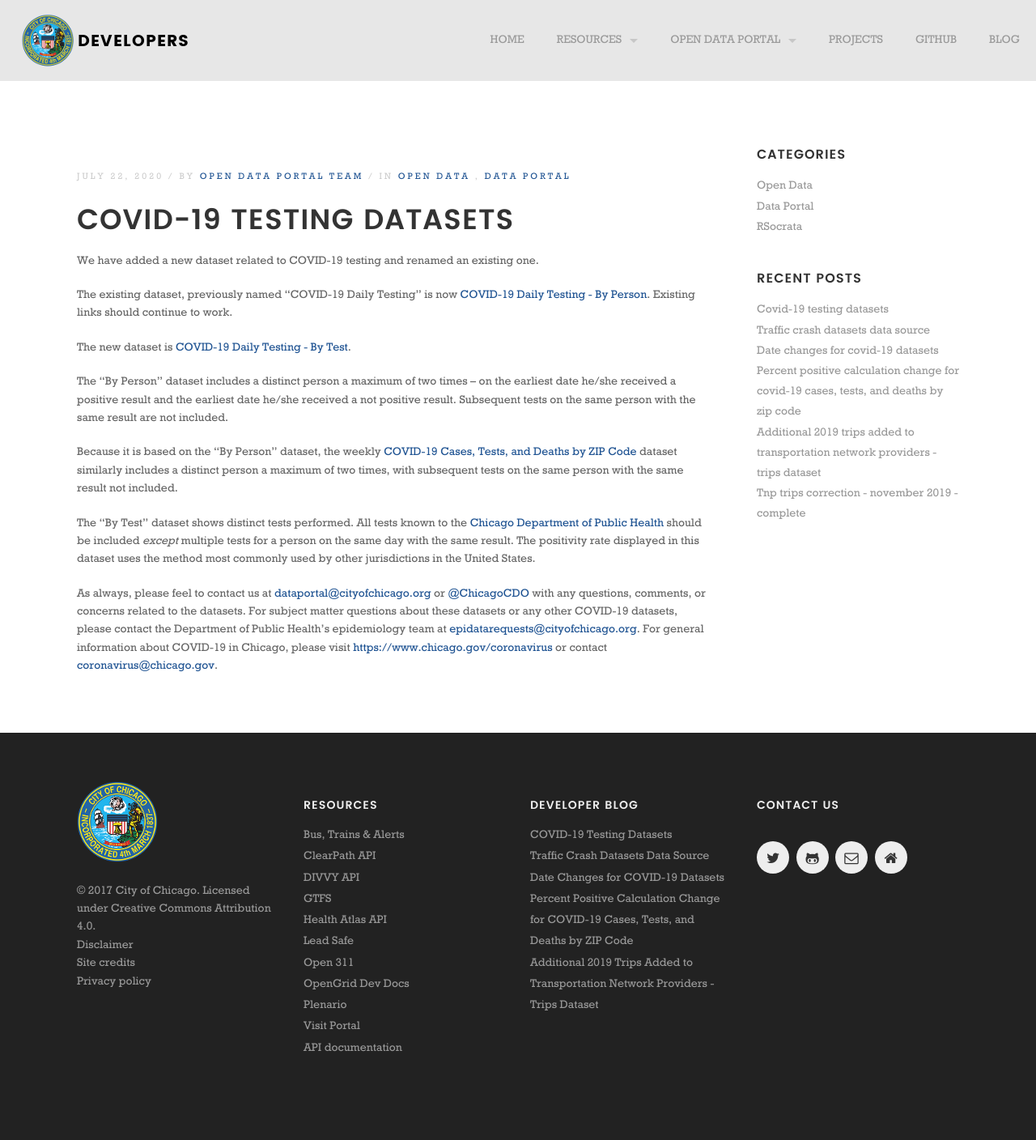
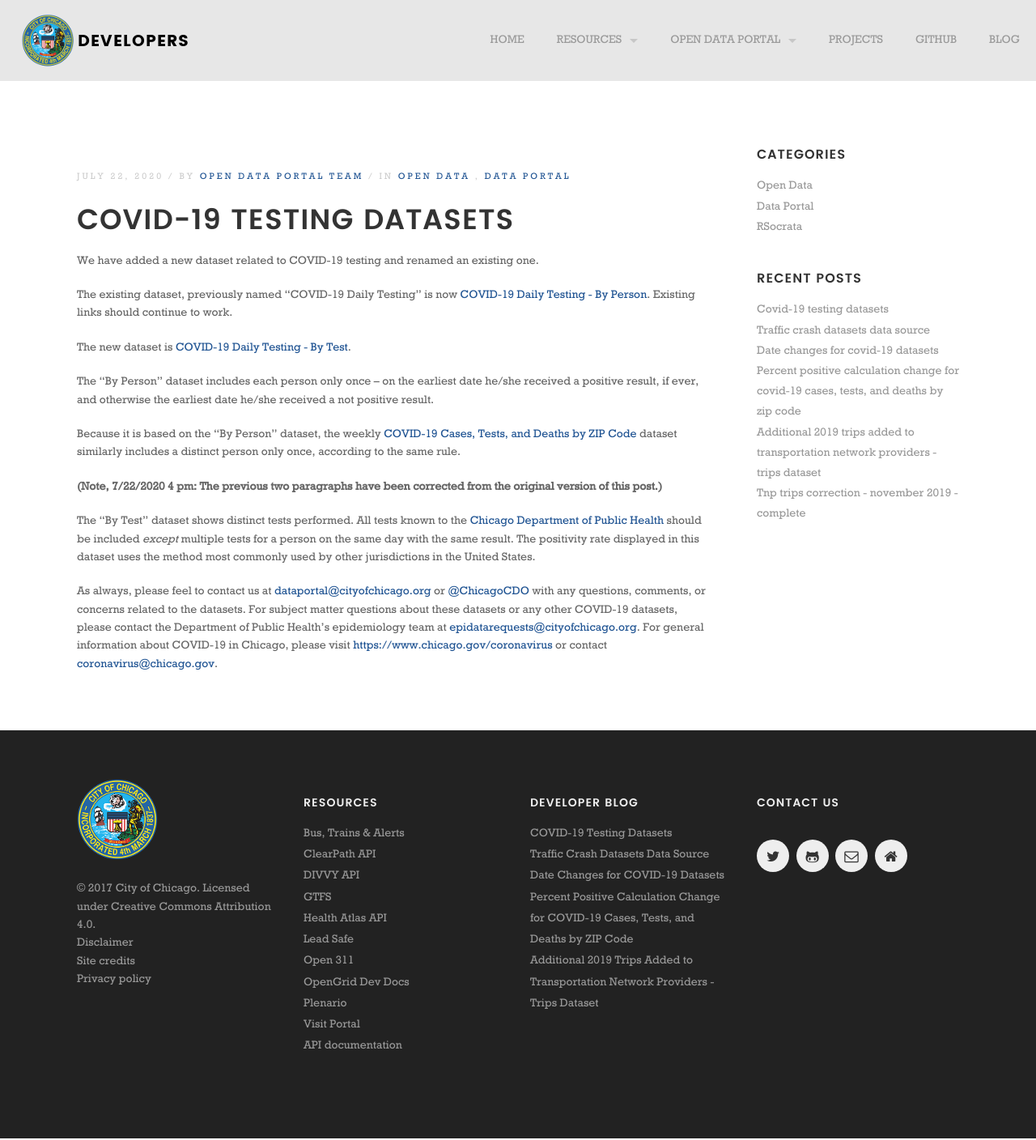
Before and after one commit to Chicago/dev.cityofchicago.org, a Jekyll site: the page built from _posts/2020-07-22-covid-19-test-datasets.md, in a window 1280 px wide. Shown: the whole page at 81% size. Built offline with Jekyll 4.4.1, drawn with Linux system fonts in a browser that asks for light colours; some web fonts are replaced.

Commit message:
Update 2020-07-22-covid-19-test-datasets.md
Corrected discussion of the "By Person" datasets.

```diff
--- a/_posts/2020-07-22-covid-19-test-datasets.md
+++ b/_posts/2020-07-22-covid-19-test-datasets.md
@@ -17,9 +17,11 @@
 
 The new dataset is [COVID-19 Daily Testing - By Test](https://data.cityofchicago.org/d/gkdw-2tgv).
 
-The "By Person" dataset includes a distinct person a maximum of two times -- on the earliest date he/she received a positive result and the earliest date he/she received a not positive result. Subsequent tests on the same person with the same result are not included.
+The "By Person" dataset includes each person only once -- on the earliest date he/she received a positive result, if ever, and otherwise the earliest date he/she received a not positive result.
 
-Because it is based on the "By Person" dataset, the weekly [COVID-19 Cases, Tests, and Deaths by ZIP Code](https://data.cityofchicago.org/d/yhhz-zm2v) dataset similarly includes a distinct person a maximum of two times, with subsequent tests on the same person with the same result not included.
+Because it is based on the "By Person" dataset, the weekly [COVID-19 Cases, Tests, and Deaths by ZIP Code](https://data.cityofchicago.org/d/yhhz-zm2v) dataset similarly includes a distinct person only once, according to the same rule.
+
+**(Note, 7/22/2020 4 pm: The previous two paragraphs have been corrected from the original version of this post.)**
 
 The "By Test" dataset shows distinct tests performed. All tests known to the [Chicago Department of Public Health](https://www.chicago.gov/cdph) should be included *except* multiple tests for a person on the same day with the same result. The positivity rate displayed in this dataset uses the method most commonly used by other jurisdictions in the United States.
 
```
